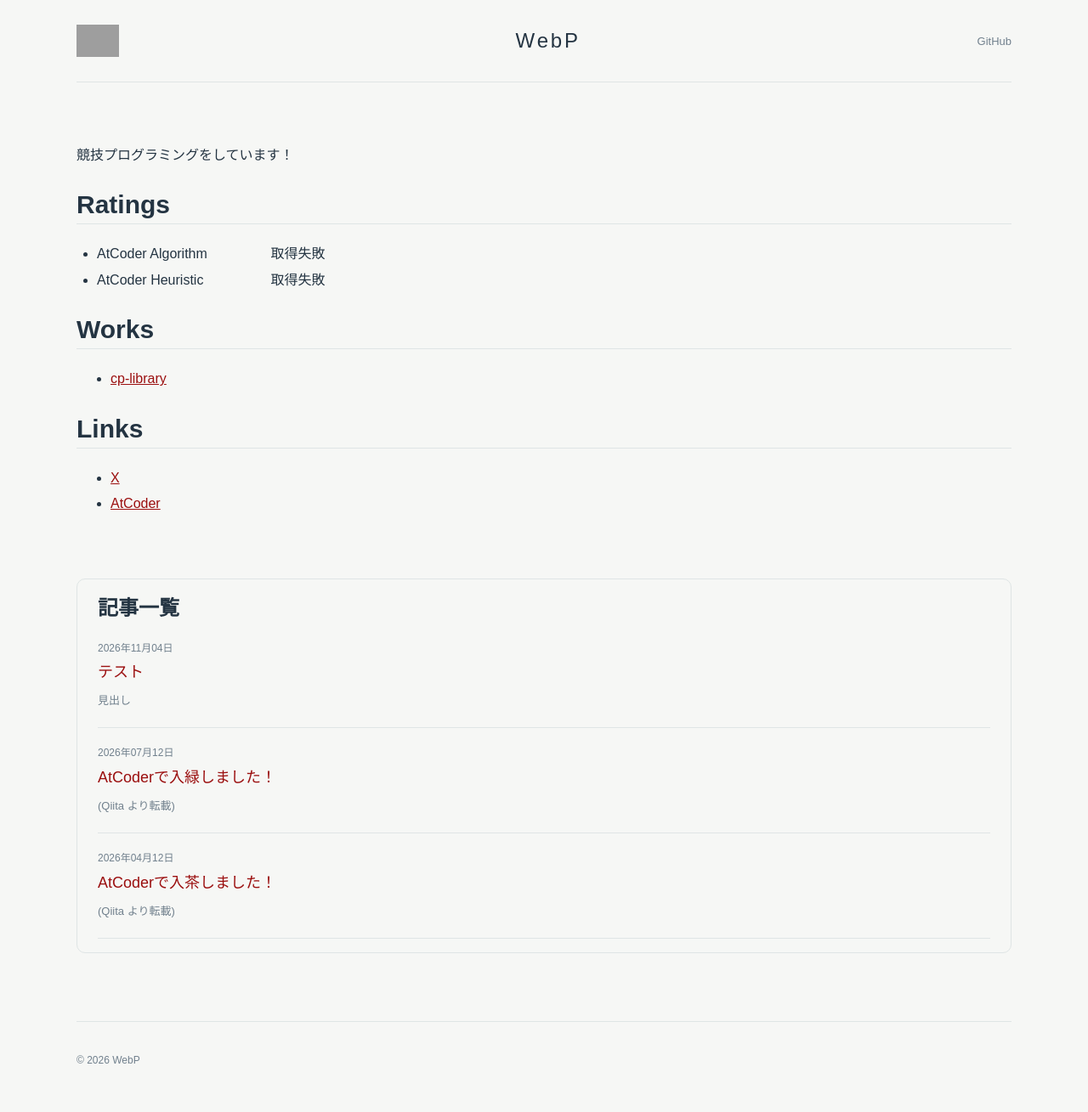
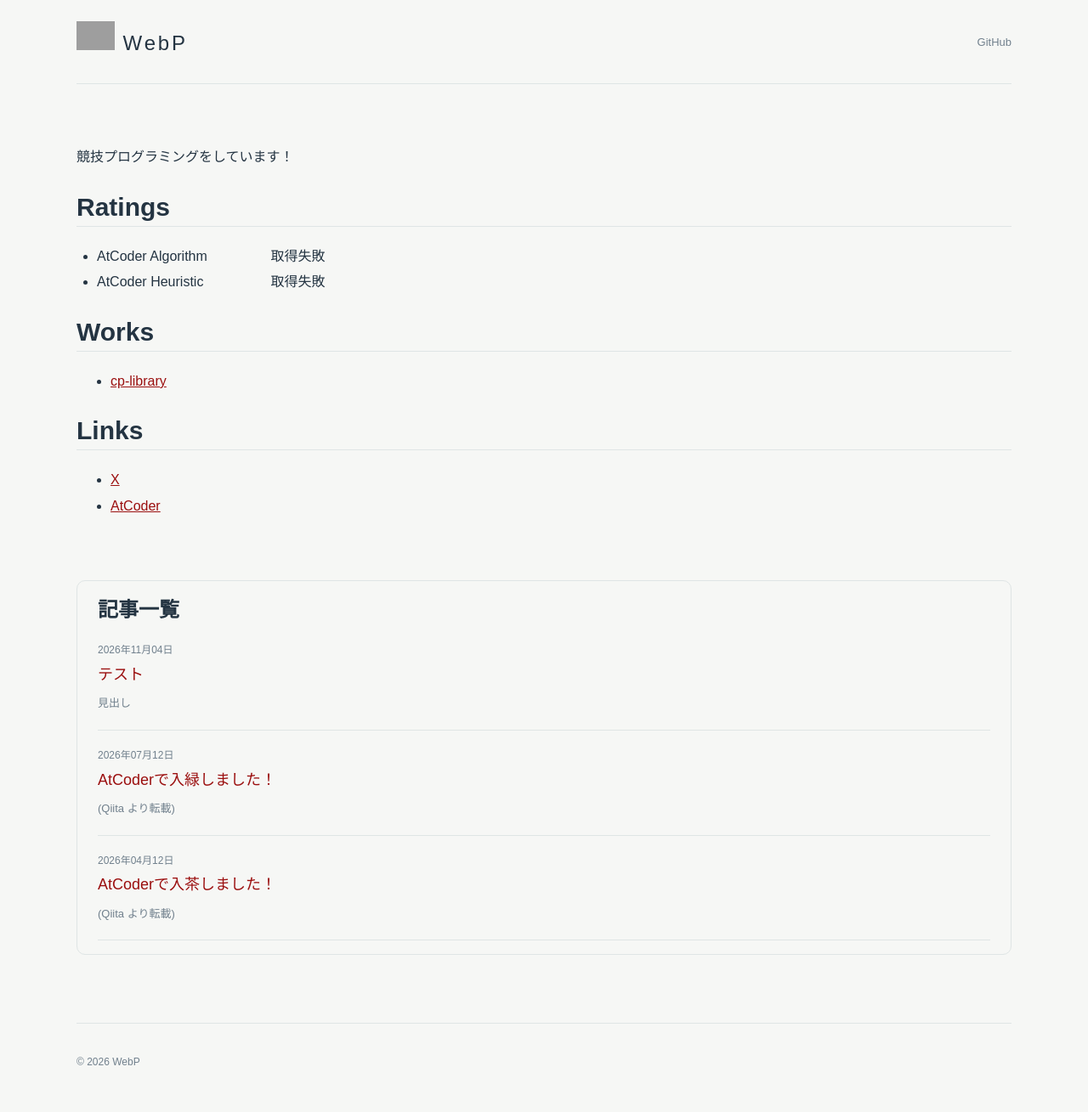
Before and after one commit to JPEG24/hp, a Jekyll site: the page built from index.md, in a window 1280 px wide. Shown: the whole page at 85% size. Built offline with Jekyll 4.4.1, drawn with Linux system fonts in a browser that asks for light colours; grey boxes are pictures that could not be loaded.

Commit message:
なにか

```diff
--- a/_layouts/default.html
+++ b/_layouts/default.html
@@ -29,8 +29,10 @@
 
   <body>
     <header class="site-header">
-      <img src="/assets/images/icon.png" width="50">
-      <a class="site-title" href="{{ '/' | relative_url }}">{{ site.title }}</a>
+      <a class="site-title" href="{{ '/' | relative_url }}">
+        <img src="/assets/images/icon.png" width="45">
+        {{ site.title }}
+      </a>
       <!-- <nav><a href="{{ '/about/' | relative_url }}">このページについて</a></nav> -->
       <nav> <a href="https://github.com/JPEG24/hp">GitHub</a> </nav>
     </header>
```
